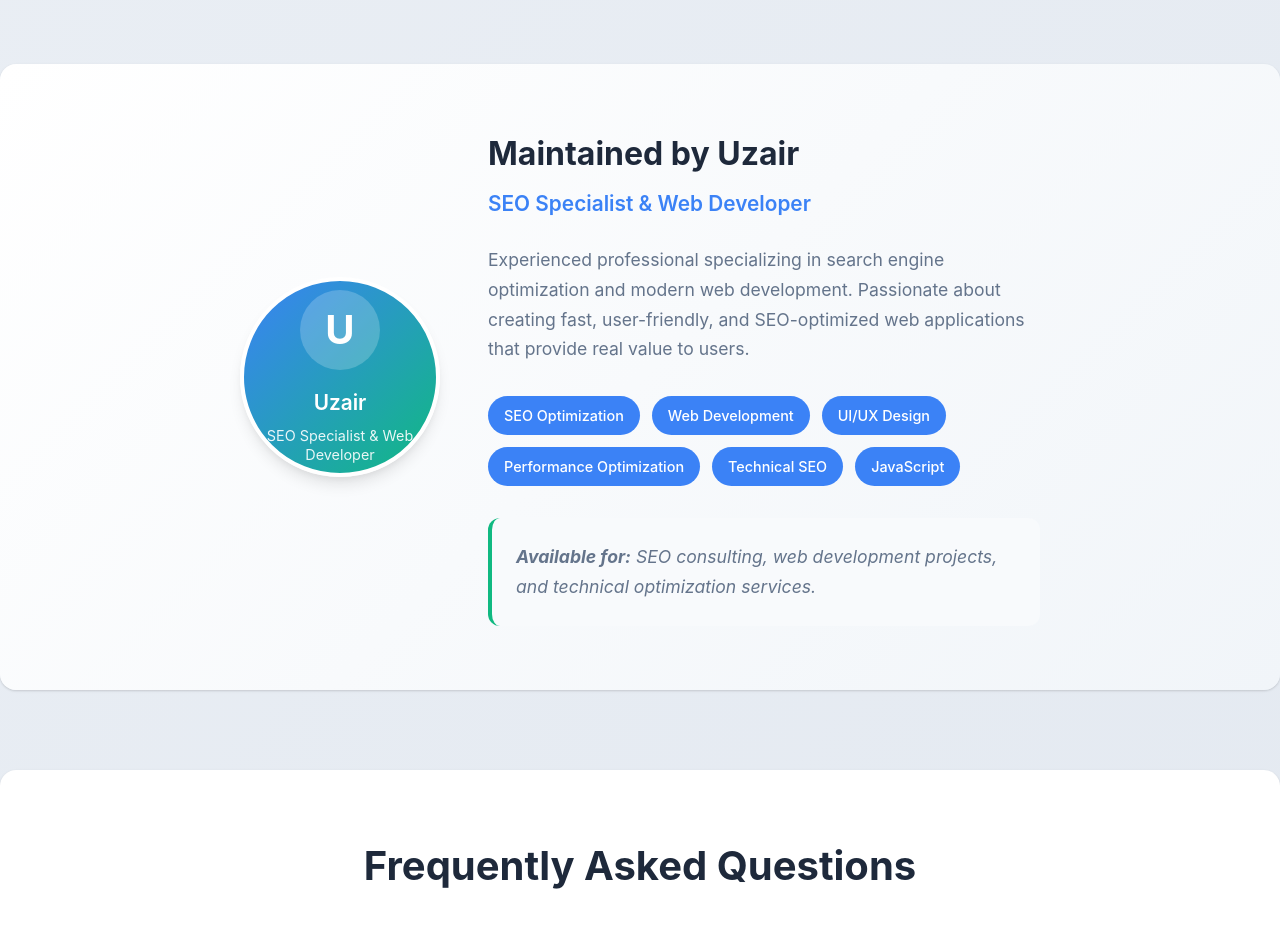
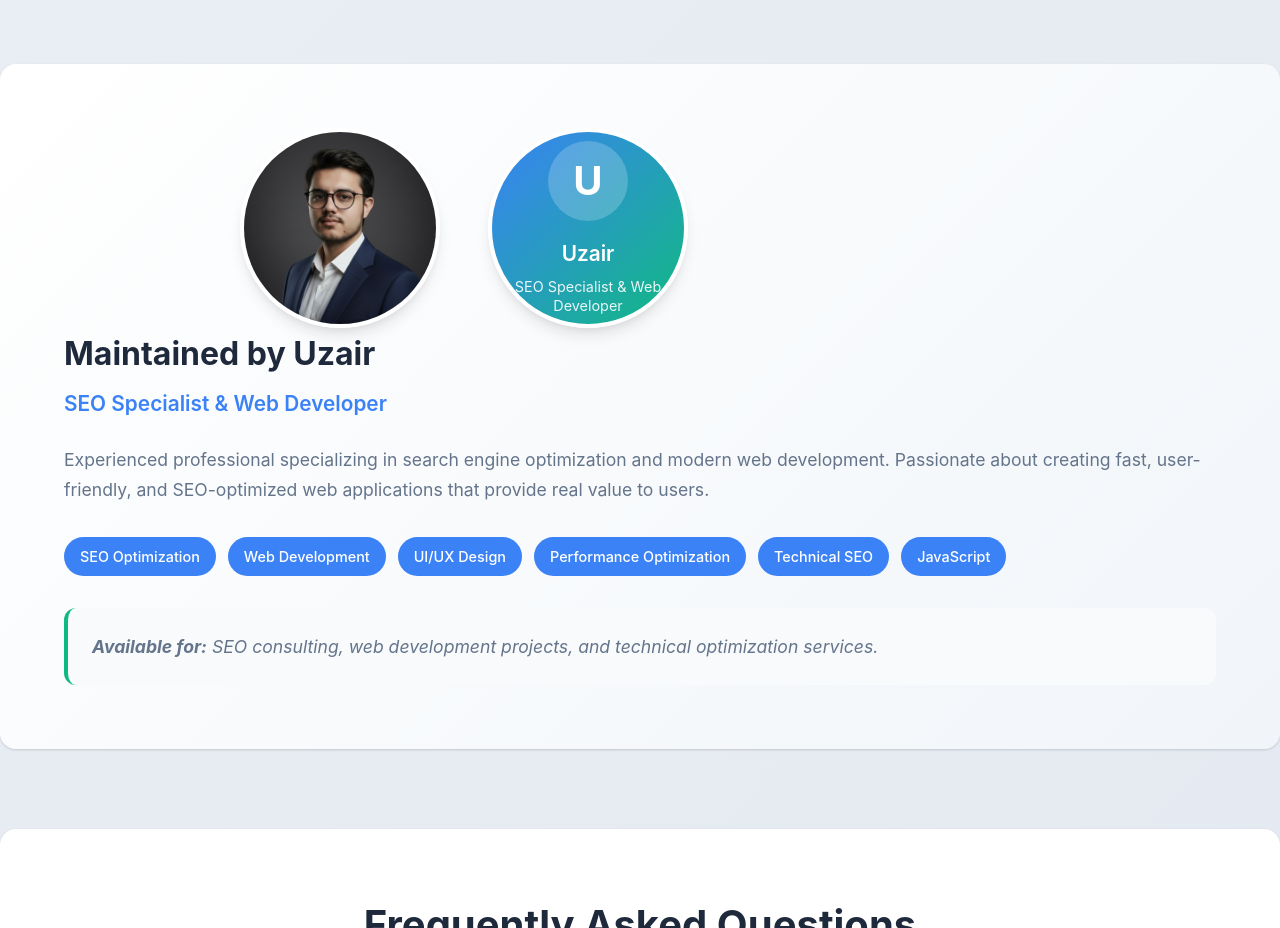
Before and after one commit to uzairali-18/Multi-Tools-Hub, a plain HTML site: page index.html in a window 1280 px wide. Shown: the part 6980-7908 px from the top of the page. Drawn offline with Linux system fonts and the light colour scheme.

Commit message:
Update index.html

```diff
--- a/index.html
+++ b/index.html
@@ -459,8 +459,7 @@
     <section class="developer-section">
         <div class="container">
             <div class="developer-content">
-                <div class="developer-image">
-                    <!-- Replace this div with: <img src="dev.jpg" alt="Uzair - SEO Specialist and Web Developer" class="dev-photo"> -->
+                <img src="dev.jpg" alt="Uzair - SEO Specialist and Web Developer" class="dev-photo">
                     <div class="dev-photo-placeholder">
                         <div class="dev-avatar">U</div>
                         <p class="dev-name">Uzair</p>
```
